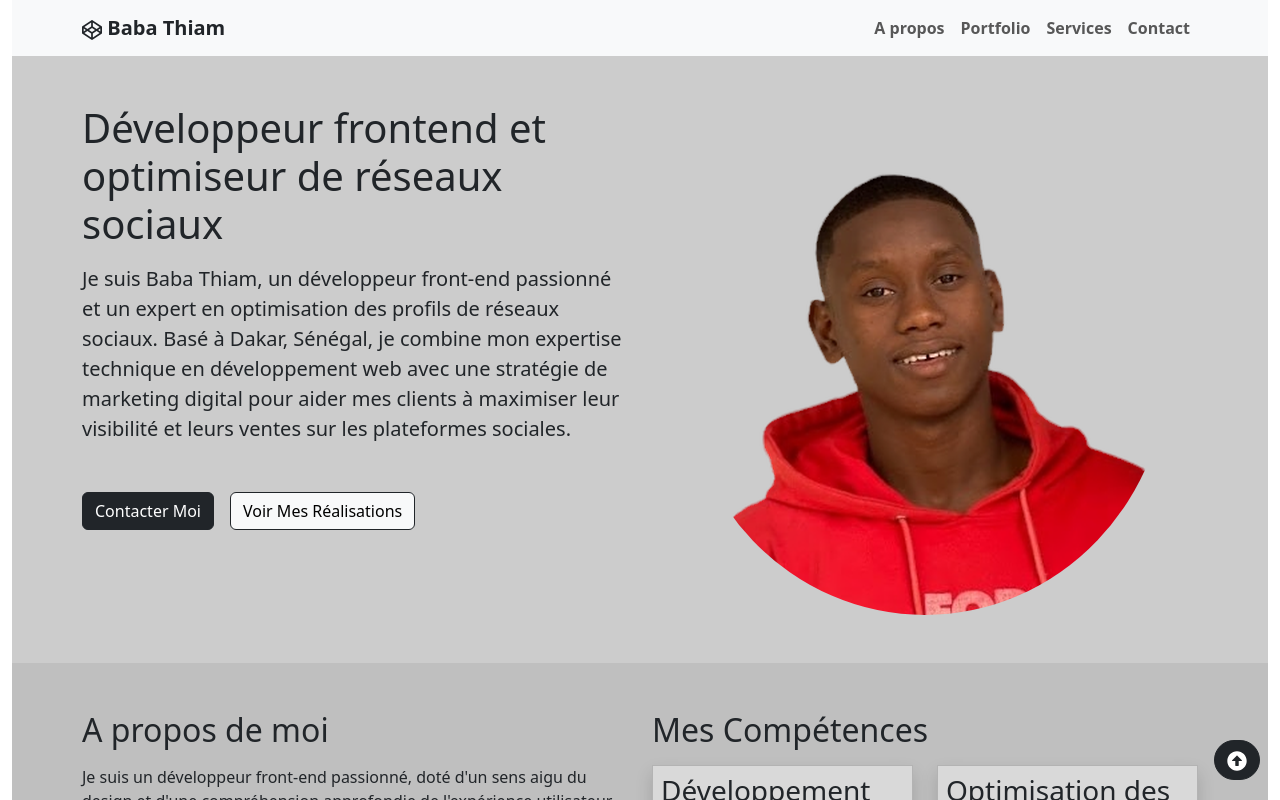
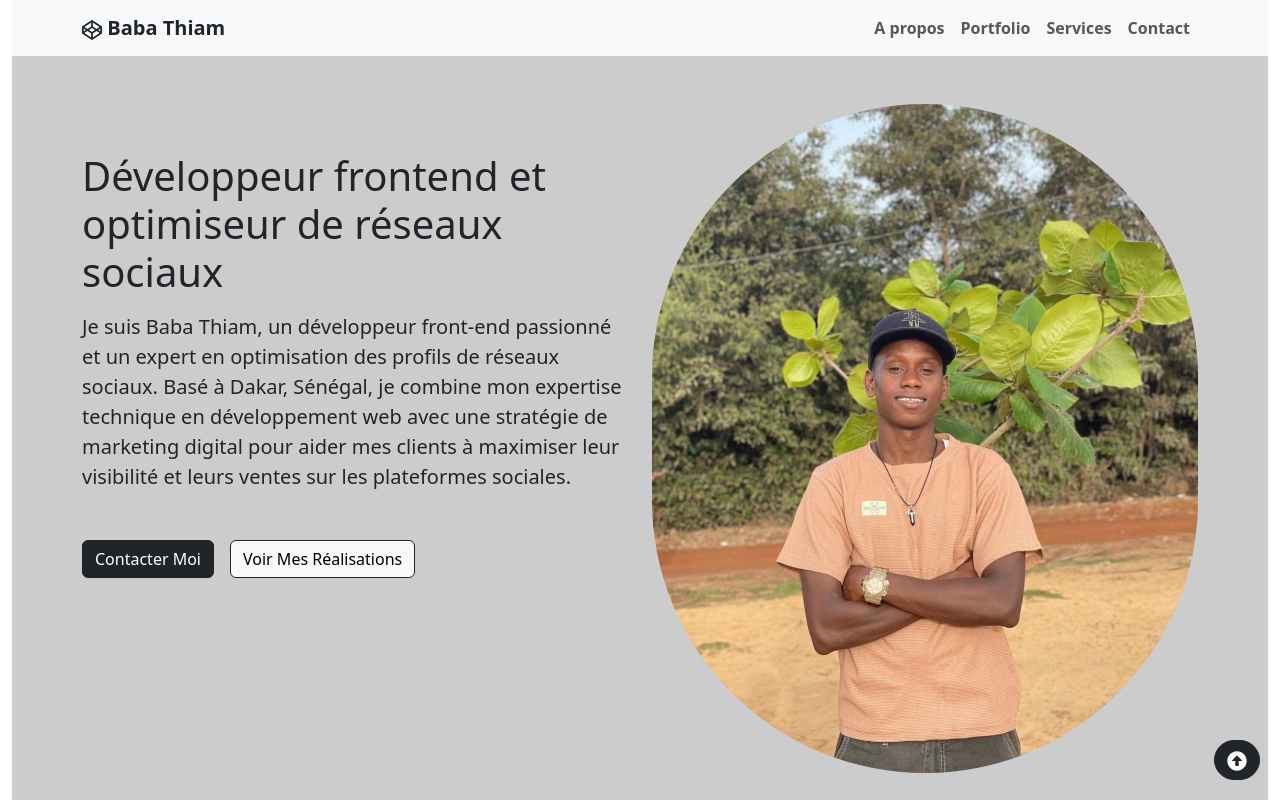
Before and after one commit to Princetoutcouleur/princetoutcouleur-business, a React (Create React App) app: page / in a window 1280 px wide. Shown: the top 800 px of the page. Built offline with nearby package versions, Linux system fonts and the light colour scheme.

Commit message:
New Pictutre

```diff
--- a/src/Components/Header.js
+++ b/src/Components/Header.js
@@ -1,12 +1,12 @@
 import React from "react";
-import baba from "../Asset/baba.png";
+import newPic from "../Asset/newPic.jpg";
 
 const Header = () => {
   return (
     <div id="Header" className="container-fluid">
       <div className="container py-5">
         <div className="row">
-          <div className="col-lg-6 col-md-6 col-sm-12 ">
+          <div className="col-lg-6 col-md-6 col-sm-12 mb-5 pt-5">
             <h1 className="mb-3">
               Développeur frontend et optimiseur de réseaux sociaux
             </h1>
@@ -29,9 +29,9 @@ const Header = () => {
               </a>
             </div>
           </div>
-          <div className="col-lg-6 col-md-6 col-sm-12 d-flex justify-content-center align-items-center">
+          <div className="col-lg-6 col-md-6 col-sm-12 d-flex justify-content-center align-items-center ">
             <div>
-              <img src={baba} alt="" className="img-fluid rounded-circle" />
+              <img src={newPic} alt="" className="img-fluid rounded-pill" />
             </div>
           </div>
         </div>
```
Also changed, not shown: src/Asset/newPic.jpg (added).
